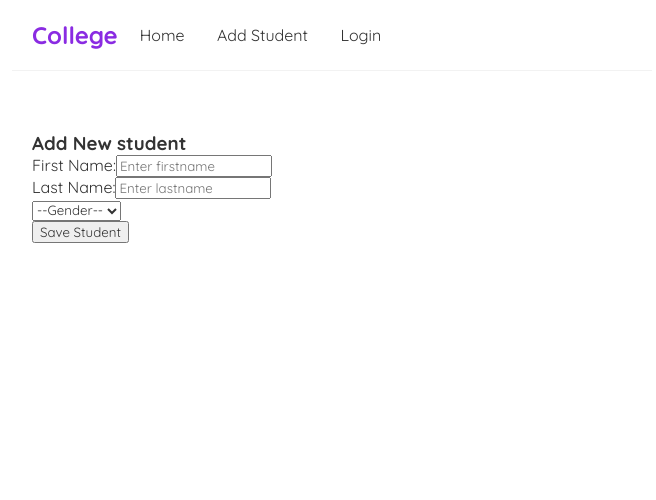
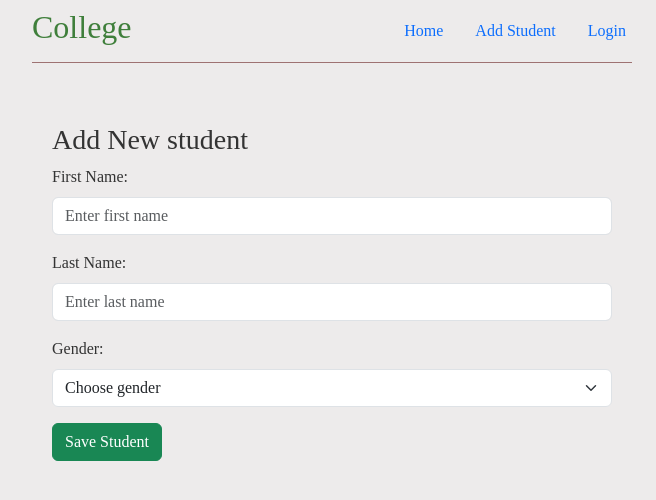
Before and after one commit to rianna03/react-1, a React (Create React App) app: page /addStudent in a window 1280 px wide. Shown: the top 500 px of the page, without its empty margins (308-964 px from the left). Built offline with nearby package versions, Linux system fonts and the light colour scheme.

Commit message:
css implemented

```diff
--- a/src/App.js
+++ b/src/App.js
@@ -1,5 +1,7 @@
 // import logo from './logo.svg';
-import './App.css';
+// import './App.css';
+import './index.css';
+import 'bootstrap/dist/css/bootstrap.min.css';
 import { BrowserRouter as Router,Route, Switch } from 'react-router-dom';
 import AddStudent from './components/AddStudent';
 import Navbar from './components/Navbar';
--- a/src/components/AddStudent.js
+++ b/src/components/AddStudent.js
@@ -21,13 +21,14 @@ const AddStudent = ()=> {
         e.preventDefault();
 
         // storing the access token in the session
-        const token = sessionStorage.getItem('access_token');
+        //const token = sessionStorage.getItem('access_token');
+        //console.log('got token')
 
         axios.post('http://localhost:4000/addStudents', data,{
-            headers: {
+           /* headers: {
                 Authorization: `Bearer ${token}`,
                 'Content-type': 'application/json',
-            },
+            },*/
         })
         .then(res=> {
             toast.success('New student added successfully',{
@@ -52,25 +53,25 @@ const AddStudent = ()=> {
 
                 <Form.Group className="mb-3" controlId="exampleForm.ControlInput1">
                     <Form.Label>First Name:</Form.Label>
-                    <Form.Control name="firstName" type="text" value={data.firstName} onChange={handleChange} placeholder="Enter firstname"></Form.Control>
-                    <p>{data.firstName}</p>
+                    <Form.Control name="firstName" type="text" value={data.firstName} onChange={handleChange} placeholder="Enter first name"></Form.Control>
                 </Form.Group>
 
                 <Form.Group className="mb-3" controlId="exampleForm.ControlInput1">
                     <Form.Label>Last Name:</Form.Label>
-                    <Form.Control name="lastName" type="text" value={data.lastName} onChange={handleChange} placeholder="Enter lastname"></Form.Control>
-                    <p>{data.lastName}</p>
+                    <Form.Control name="lastName" type="text" value={data.lastName} onChange={handleChange} placeholder="Enter last name"></Form.Control>
                 </Form.Group>
 
                 <Form.Group className="mb-3" controlId="formBasicPassword">
-                    <Form.Select onChange={handleChange} name="gender">
-                         <option>--Gender--</option>
-                         <option>Male</option>
-                         <option>Female</option>
+                    <Form.Label>Gender:</Form.Label>
+                    <Form.Select onChange={handleChange} name="gender" defaultValue="">
+                        <option value="" disabled>Choose gender</option>
+                        <option value="Male">Male</option>
+                        <option value="Female">Female</option>
                     </Form.Select>
                 </Form.Group>
 
-                <Button variant='primary' type="submit">Save Student</Button>
+
+                <Button variant='success' type="submit">Save Student</Button>
                 <ToastContainer/>
 
             </Form>
--- a/src/index.css
+++ b/src/index.css
@@ -1,8 +1,9 @@
 @import url('https://fonts.googleapis.com/css2?family=Quicksand:wght@300;400;500;600;700&display=swap');
 *{
   margin: 0px;
-  font-family: "Quicksand";
+  font-family: "cursive";
   color: #333;
+  background-color: rgb(237, 235, 235);
 }
 
 .navbar{
@@ -11,11 +12,11 @@
   align-items: center;
   max-width: 600px;
   margin: 0 auto;
-  border-bottom: 1px solid #f2f2f2;
+  border-bottom: 1px solid #9e7272;
 }
 
 .navbar h2{
-  color: blueviolet;
+  color: rgba(29, 105, 24, 0.834);
 }
 
 .navbar.link{
@@ -29,7 +30,7 @@
 }
 
 .navbar a:hover{
-  color: blueviolet;
+  color: rgb(16, 5, 27);
 }
 
 .content{
@@ -42,7 +43,7 @@
 .preview{
   padding: 10px 16px;
   margin: 20px 0;
-  border-bottom: solid #f2f2f2;
+  border-bottom: solid #d4e2d7;
 }
 
 .preview:hover{
@@ -71,19 +72,3 @@ code {
   font-family: source-code-pro, Menlo, Monaco, Consolas, 'Courier New',
     monospace;
 } */
-
-
-
-/* body {
-  margin: 0;
-  font-family: -apple-system, BlinkMacSystemFont, 'Segoe UI', 'Roboto', 'Oxygen',
-    'Ubuntu', 'Cantarell', 'Fira Sans', 'Droid Sans', 'Helvetica Neue',
-    sans-serif;
-  -webkit-font-smoothing: antialiased;
-  -moz-osx-font-smoothing: grayscale;
-}
-
-code {
-  font-family: source-code-pro, Menlo, Monaco, Consolas, 'Courier New',
-    monospace;
-} */
```
